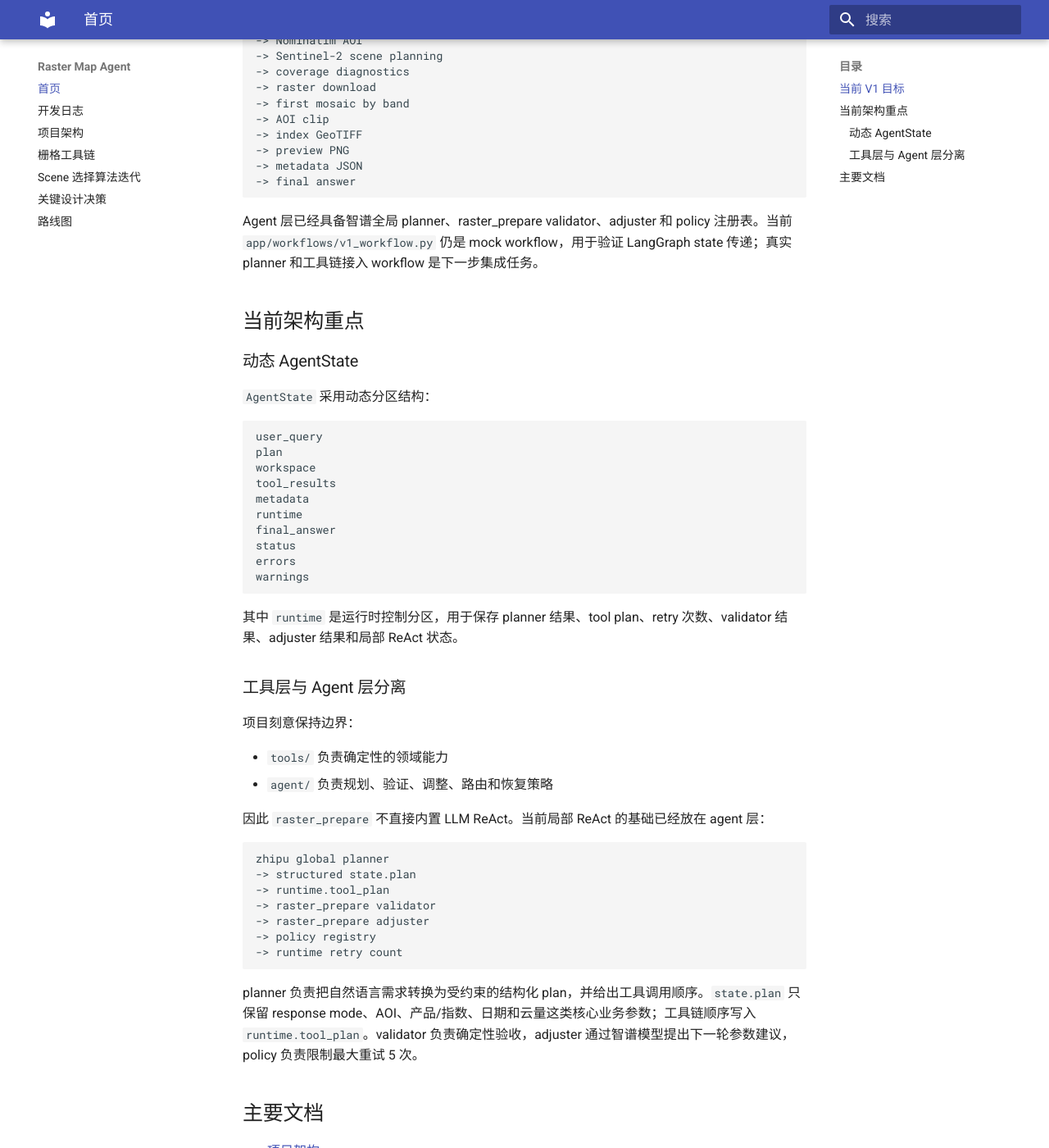
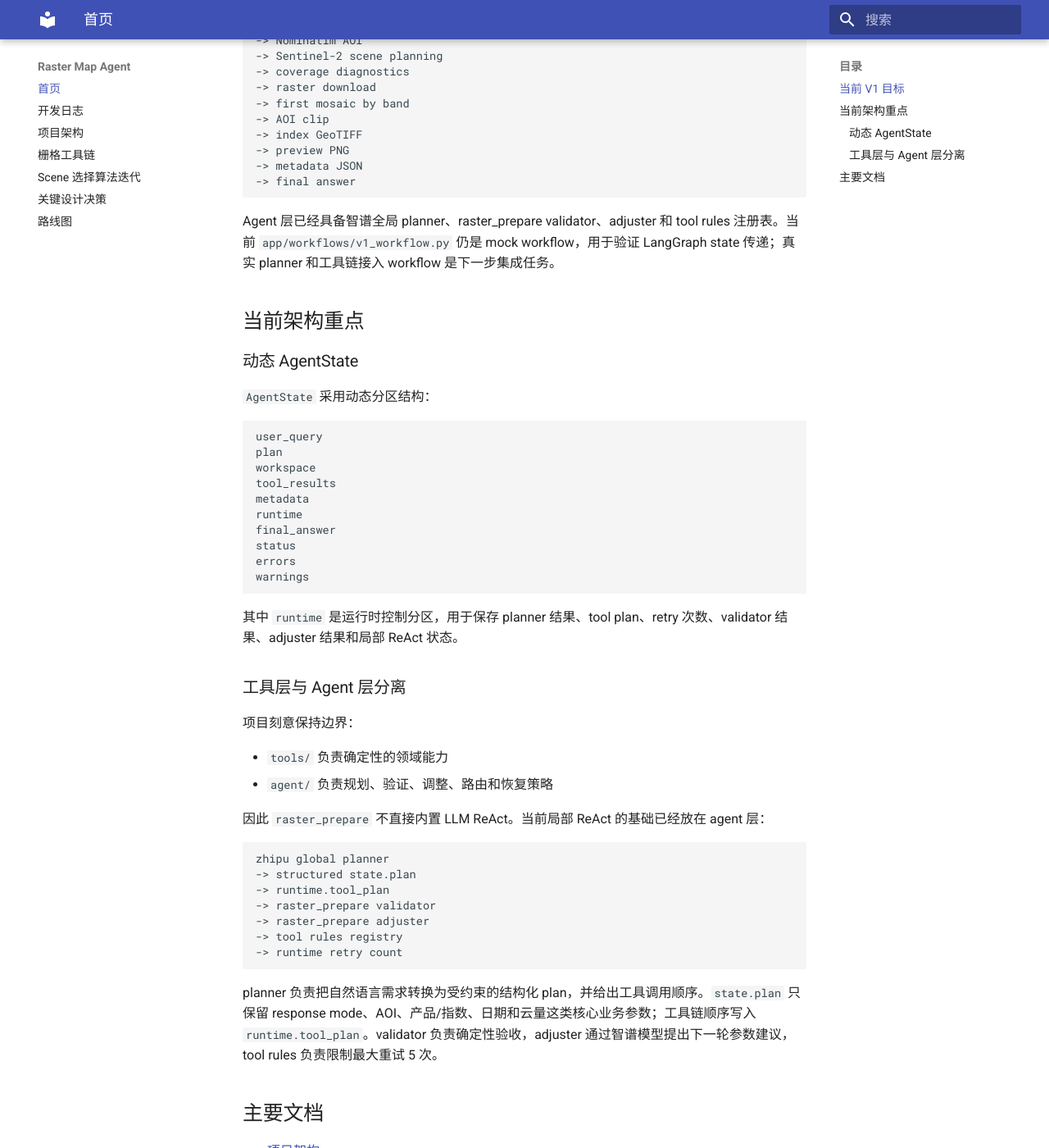
Before and after one commit to euorrl/raster-map-agent, an MkDocs documentation site: the page built from docs/index.md, in a window 1280 px wide and 1400 px high, scrolled down 628 px. Shown: the whole window at 82% size. Built offline with MkDocs 1.6.1 and Material for MkDocs 9.7.7, drawn with Linux system fonts in a browser that asks for light colours.

Commit message:
refactor: 对齐tool_rules内部名称与注释

````diff
--- a/docs/index.md
+++ b/docs/index.md
@@ -34,7 +34,7 @@ workspace
 -> final answer
 ```
 
-Agent 层已经具备智谱全局 planner、raster_prepare validator、adjuster 和 policy 注册表。当前 `app/workflows/v1_workflow.py` 仍是 mock workflow，用于验证 LangGraph state 传递；真实 planner 和工具链接入 workflow 是下一步集成任务。
+Agent 层已经具备智谱全局 planner、raster_prepare validator、adjuster 和 tool rules 注册表。当前 `app/workflows/v1_workflow.py` 仍是 mock workflow，用于验证 LangGraph state 传递；真实 planner 和工具链接入 workflow 是下一步集成任务。
 
 ## 当前架构重点
 
@@ -72,11 +72,11 @@ zhipu global planner
 -> runtime.tool_plan
 -> raster_prepare validator
 -> raster_prepare adjuster
--> policy registry
+-> tool rules registry
 -> runtime retry count
 ```
 
-planner 负责把自然语言需求转换为受约束的结构化 plan，并给出工具调用顺序。`state.plan` 只保留 response mode、AOI、产品/指数、日期和云量这类核心业务参数；工具链顺序写入 `runtime.tool_plan`。validator 负责确定性验收，adjuster 通过智谱模型提出下一轮参数建议，policy 负责限制最大重试 5 次。
+planner 负责把自然语言需求转换为受约束的结构化 plan，并给出工具调用顺序。`state.plan` 只保留 response mode、AOI、产品/指数、日期和云量这类核心业务参数；工具链顺序写入 `runtime.tool_plan`。validator 负责确定性验收，adjuster 通过智谱模型提出下一轮参数建议，tool rules 负责限制最大重试 5 次。
 
 ## 主要文档
 
````
Also changed, not shown: docs/roadmap.md (+1 -1 lines), 2 other files.
